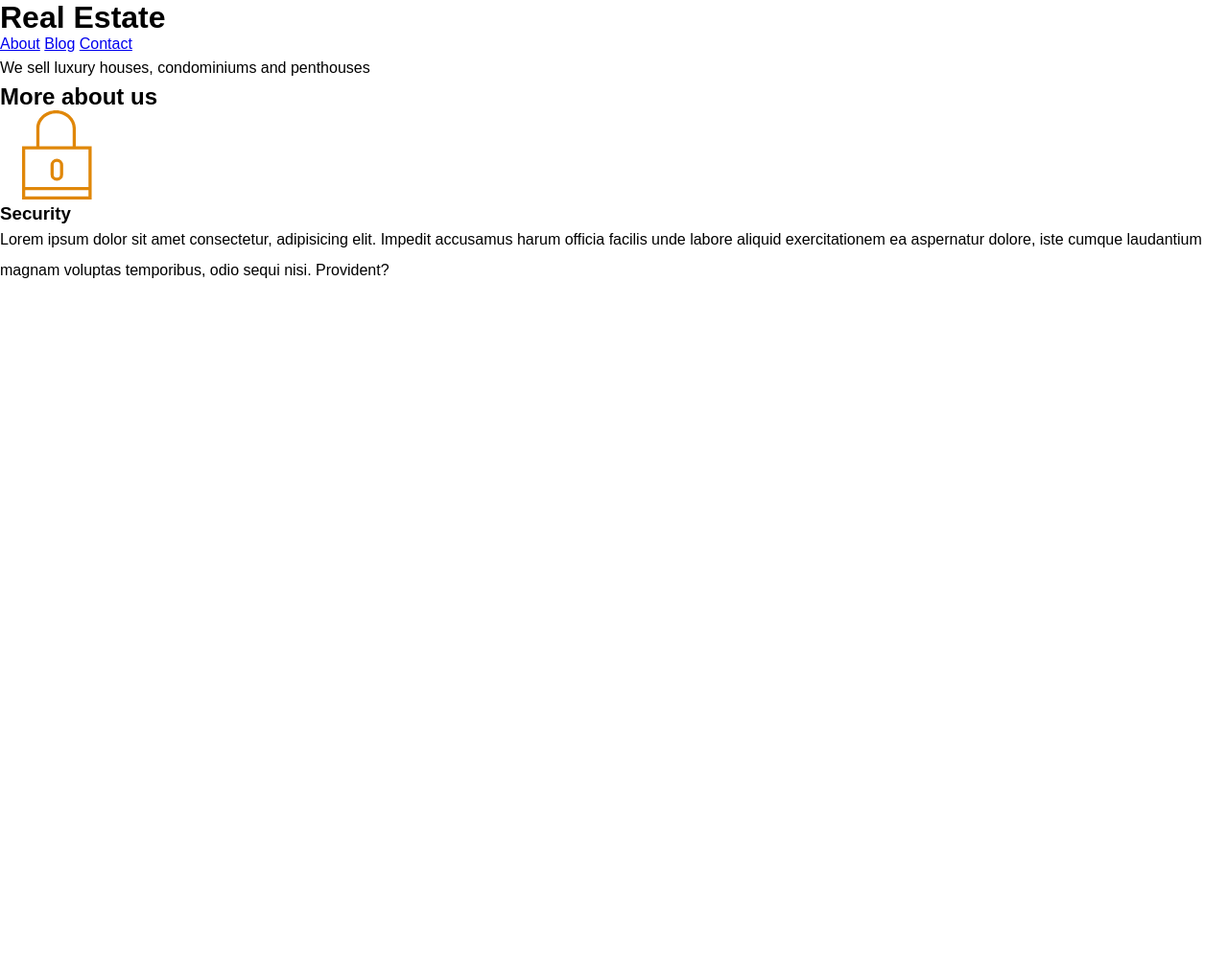
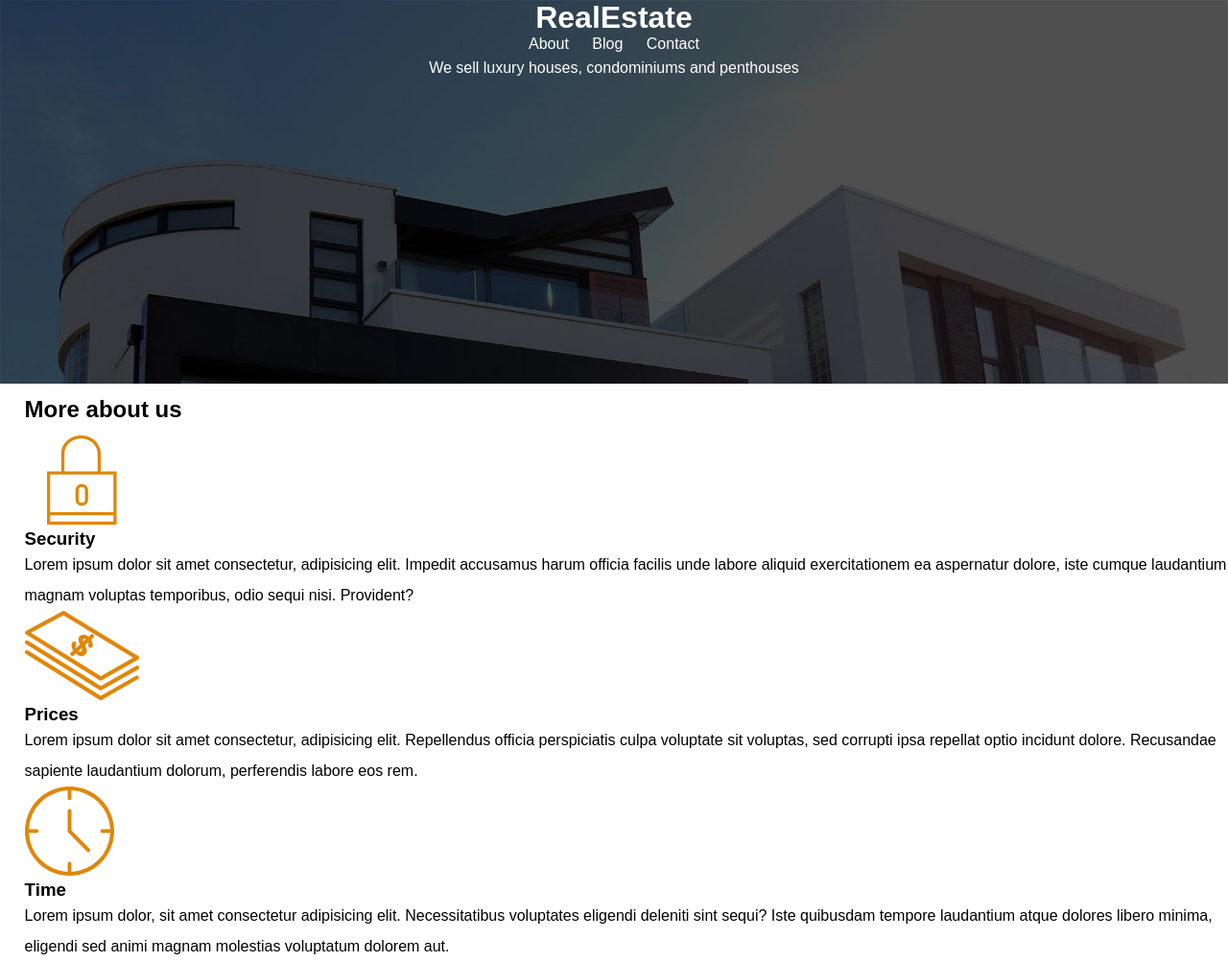
Before and after one commit to christianAlbrand/realState, a plain HTML site: page index.html in a window 1280 px wide. Shown: the whole page at 96% size. Before the commit the page ends 800 px from the top, so only its background shows below. Drawn offline with Linux system fonts and the light colour scheme.

Commit message:
Added index style and links files

```diff
--- /dev/null
+++ b/header.css
@@ -0,0 +1,13 @@
+header{
+    background-image: url(realEstate-img-main/header.jpg);
+    background-size: cover;
+    height: 400px;
+    text-align: center;
+    color: white;
+}
+.link-nav-menu a{
+    color: white;
+    text-decoration: none;
+    margin-right: 10px;
+    margin-left: 10px;
+}
--- a/index.css
+++ b/index.css
@@ -0,0 +1,5 @@
+.title-about-us,
+.about-us-container{
+    padding-left: 2%;
+    padding-top: 1%;
+}
--- a/index.html
+++ b/index.html
@@ -5,24 +5,37 @@
     <meta name="viewport" content="width=device-width, initial-scale=1.0">
     <link rel="stylesheet" href="index.css">
     <link rel="stylesheet" href="common.css">
+    <link rel="stylesheet" href="header.css">
     <title>Document</title>
 </head>
 <body>
     <header class="header-container">
-        <h1>Real Estate</h1>
-        <nav>
-            <a href="#">About</a>
-            <a href="#">Blog</a>
-            <a href="#">Contact</a>
+        <h1>RealEstate</h1>
+        <nav class="link-nav-menu">
+            <a href="about.html">About</a>
+            <a href="blog.html">Blog</a>
+            <a href="contact.html">Contact</a>
         </nav>
         <p>We sell luxury houses, condominiums and penthouses</p>
     </header>
     <main>
-        <h2>More about us</h2>
-        <div>
-            <img src="realEstate-img-main/icon1.svg" alt="">
-            <h3>Security</h3>
-            <p>Lorem ipsum dolor sit amet consectetur, adipisicing elit. Impedit accusamus harum officia facilis unde labore aliquid exercitationem ea aspernatur dolore, iste cumque laudantium magnam voluptas temporibus, odio sequi nisi. Provident?</p>
+        <h2 class="title-about-us">More about us</h2>
+        <div class="about-us-container">
+            <div class="security-container">
+                <img src="realEstate-img-main/icon1.svg" alt="">
+                <h3>Security</h3>
+                <p>Lorem ipsum dolor sit amet consectetur, adipisicing elit. Impedit accusamus harum officia facilis unde labore aliquid exercitationem ea aspernatur dolore, iste cumque laudantium magnam voluptas temporibus, odio sequi nisi. Provident?</p>
+            </div>
+            <div class="prices-container">
+                <img src="realEstate-img-main/icon2.svg" alt="">
+                <h3>Prices</h3>
+                <p>Lorem ipsum dolor sit amet consectetur, adipisicing elit. Repellendus officia perspiciatis culpa voluptate sit voluptas, sed corrupti ipsa repellat optio incidunt dolore. Recusandae sapiente laudantium dolorum, perferendis labore eos rem.</p>
+            </div>
+            <div class="time-container">
+                <img src="realEstate-img-main/icon3.svg" alt="">
+                <h3>Time</h3>
+                <p>Lorem ipsum dolor, sit amet consectetur adipisicing elit. Necessitatibus voluptates eligendi deleniti sint sequi? Iste quibusdam tempore laudantium atque dolores libero minima, eligendi sed animi magnam molestias voluptatum dolorem aut.</p>
+            </div>
         </div>
     </main>
 </body>
```
Also changed, not shown: about.css (added), about.html (added), blog.css (added), blog.html (added), contact.css (added), contact.html (added).
